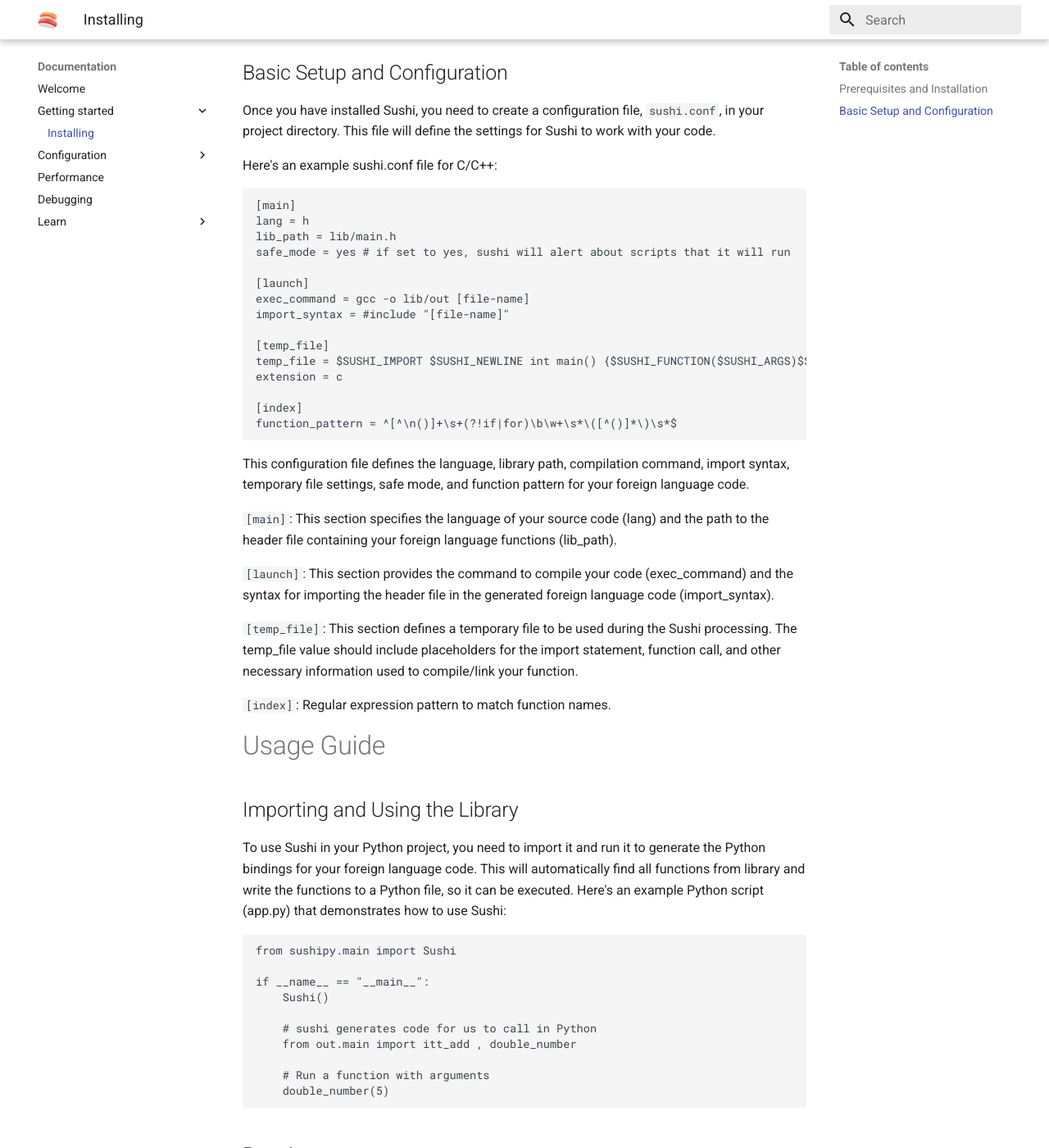
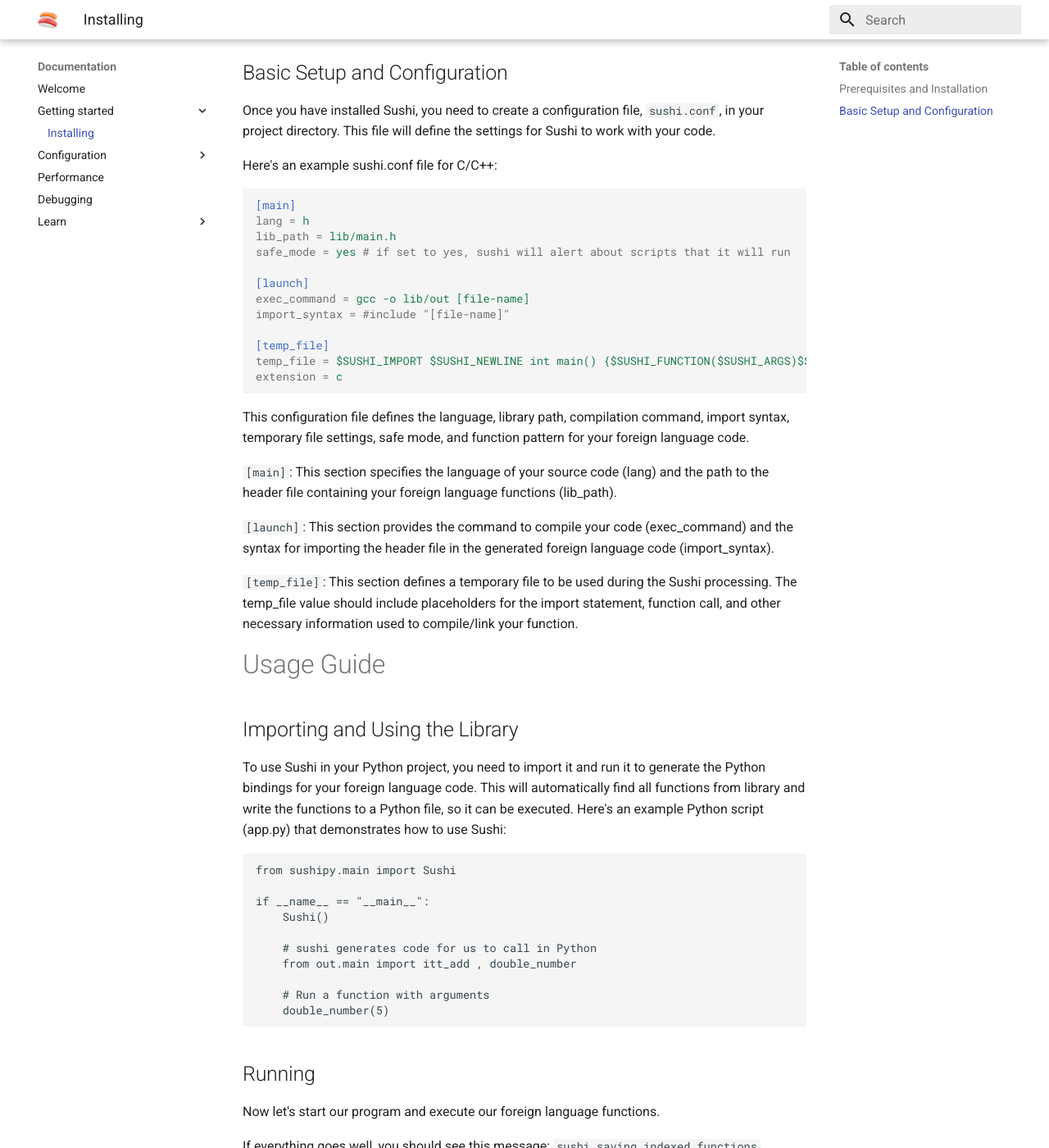
Before and after one commit to dev-sushi/docs, an MkDocs documentation site: the page built from docs/getting-started.md, in a window 1280 px wide and 1400 px high, scrolled down 601 px. Shown: the whole window at 82% size. Built offline with MkDocs 1.6.1 and Material for MkDocs 9.7.7, drawn with Linux system fonts in a browser that asks for light colours.

Commit message:
docs: remove function_pattern

````diff
--- a/docs/getting-started.md
+++ b/docs/getting-started.md
@@ -3,22 +3,24 @@
 Sushi is a library that allows you to use functions from any language, in any language (tl;dr it's foreign function interface). The goal is to eliminate wasted time when searching for new libraries when migrating to new language. Currently, it only supports language to Python but it can change in any time.
 
 # Getting Started
+
 ## Prerequisites and Installation
+
 To get started with Sushi, you need to have the following software installed on your system:
 
-* Python 3.9 or newer
+-   Python 3.9 or newer
 
 To install the Sushi library, you can use pip:
 
 `pip install sushipy`
 
+## Basic Setup and Configuration
 
-## Basic Setup and Configuration
 Once you have installed Sushi, you need to create a configuration file, `sushi.conf`, in your project directory. This file will define the settings for Sushi to work with your code.
 
 Here's an example sushi.conf file for C/C++:
 
-```
+```ini
 [main]
 lang = h
 lib_path = lib/main.h
@@ -31,10 +33,8 @@
 [temp_file]
 temp_file = $SUSHI_IMPORT $SUSHI_NEWLINE int main() {$SUSHI_FUNCTION($SUSHI_ARGS)$SUSHI_SEMICOLON}
 extension = c
+```
 
-[index]
-function_pattern = ^[^\n()]+\s+(?!if|for)\b\w+\s*\([^()]*\)\s*$
-```
 This configuration file defines the language, library path, compilation command, import syntax, temporary file settings, safe mode, and function pattern for your foreign language code.
 
 `[main]`: This section specifies the language of your source code (lang) and the path to the header file containing your foreign language functions (lib_path).
@@ -43,9 +43,8 @@
 
 `[temp_file]`: This section defines a temporary file to be used during the Sushi processing. The temp_file value should include placeholders for the import statement, function call, and other necessary information used to compile/link your function.
 
-`[index]`: Regular expression pattern to match function names.
+# Usage Guide
 
-# Usage Guide
 ## Importing and Using the Library
 
 To use Sushi in your Python project, you need to import it and run it to generate the Python bindings for your foreign language code. This will automatically find all functions from library and write the functions to a Python file, so it can be executed.
@@ -65,7 +64,8 @@
 ```
 
 ## Running
+
 Now let's start our program and execute our foreign language functions.
 
 If everything goes well, you should see this message: `sushi   saving indexed functions`.
-Congratulations 🎉 ! You are ready to use sushi now. Just import the functions  from `out/` folder that sushi generated and call the function (e.g `from out.main import example`).
+Congratulations 🎉 ! You are ready to use sushi now. Just import the functions from `out/` folder that sushi generated and call the function (e.g `from out.main import example`).
````
Also changed, not shown: docs/debugging.md (+0 -3 lines).
